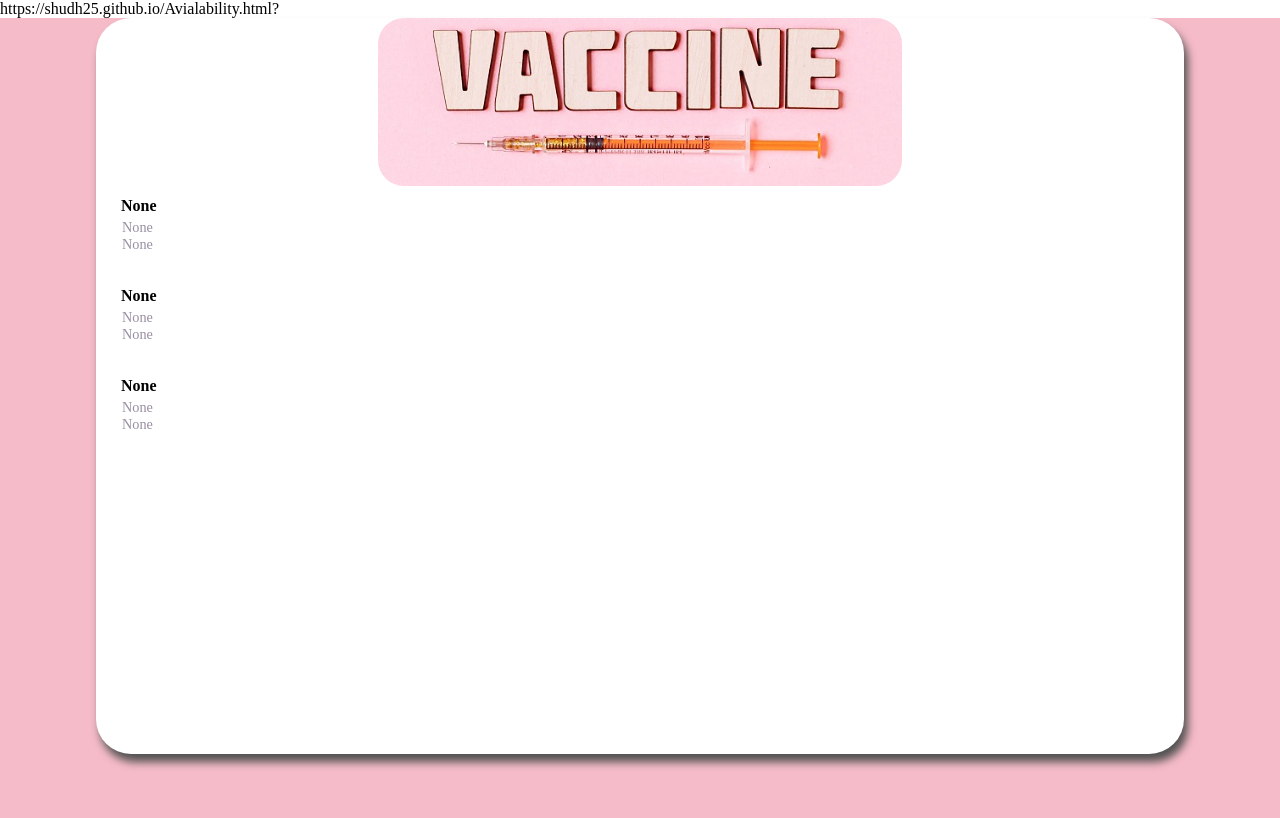
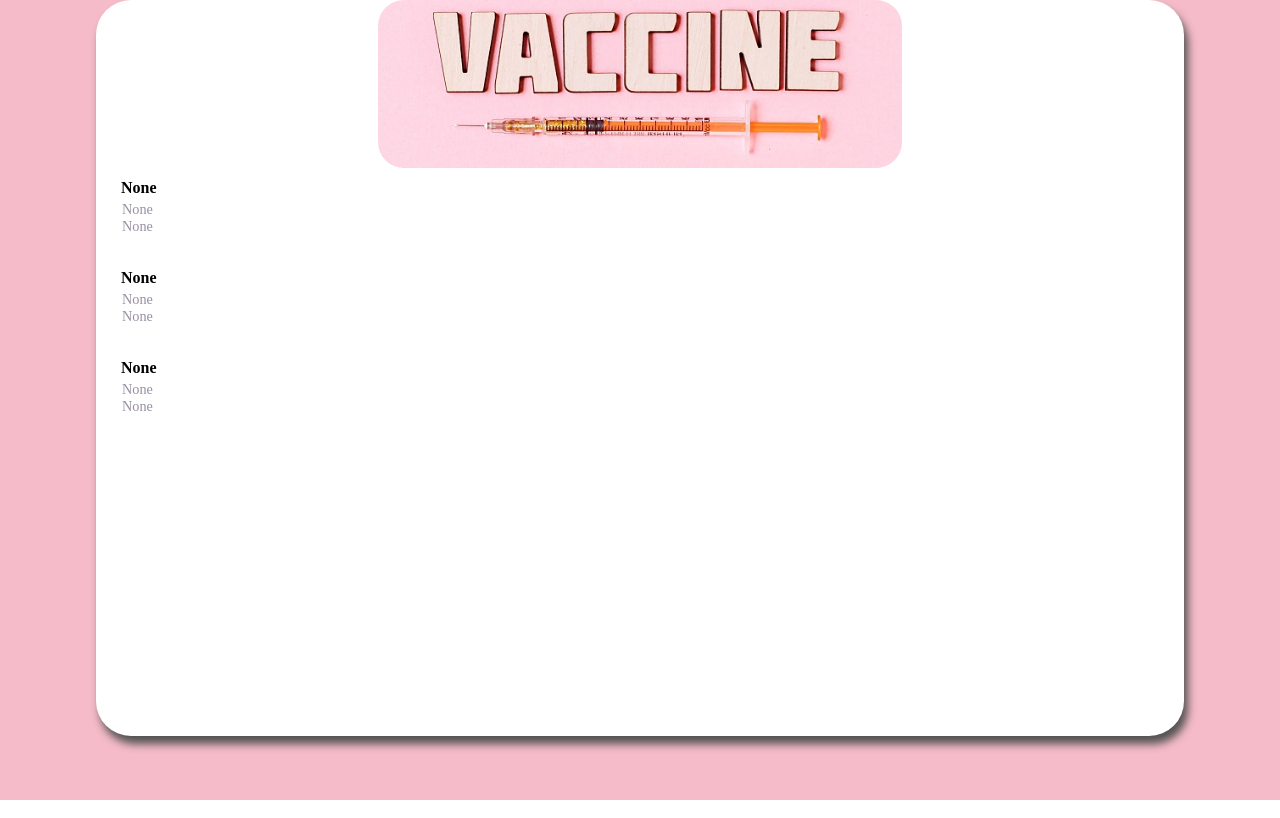
Before and after one commit to Shudh25/Covid-19-Vaccine-Avialable-Slot-Finder, a plain HTML site: page Avialability.html in a window 1280 px wide. Drawn offline with Linux system fonts and the light colour scheme; no server answers.

Commit message:
Update Avialability.html

```diff
--- a/Avialability.html
+++ b/Avialability.html
@@ -5,7 +5,6 @@
     <meta charset="UTF-8">
     <meta http-equiv="X-UA-Compatible" content="IE=edge">
     <meta name="viewport" content="width=device-width, initial-scale=1.0">
-    https://shudh25.github.io/Avialability.html?
     <title>Avialablity</title>
     <link rel="stylesheet" href="style.css">
     <script src="script.js"></script>
```
